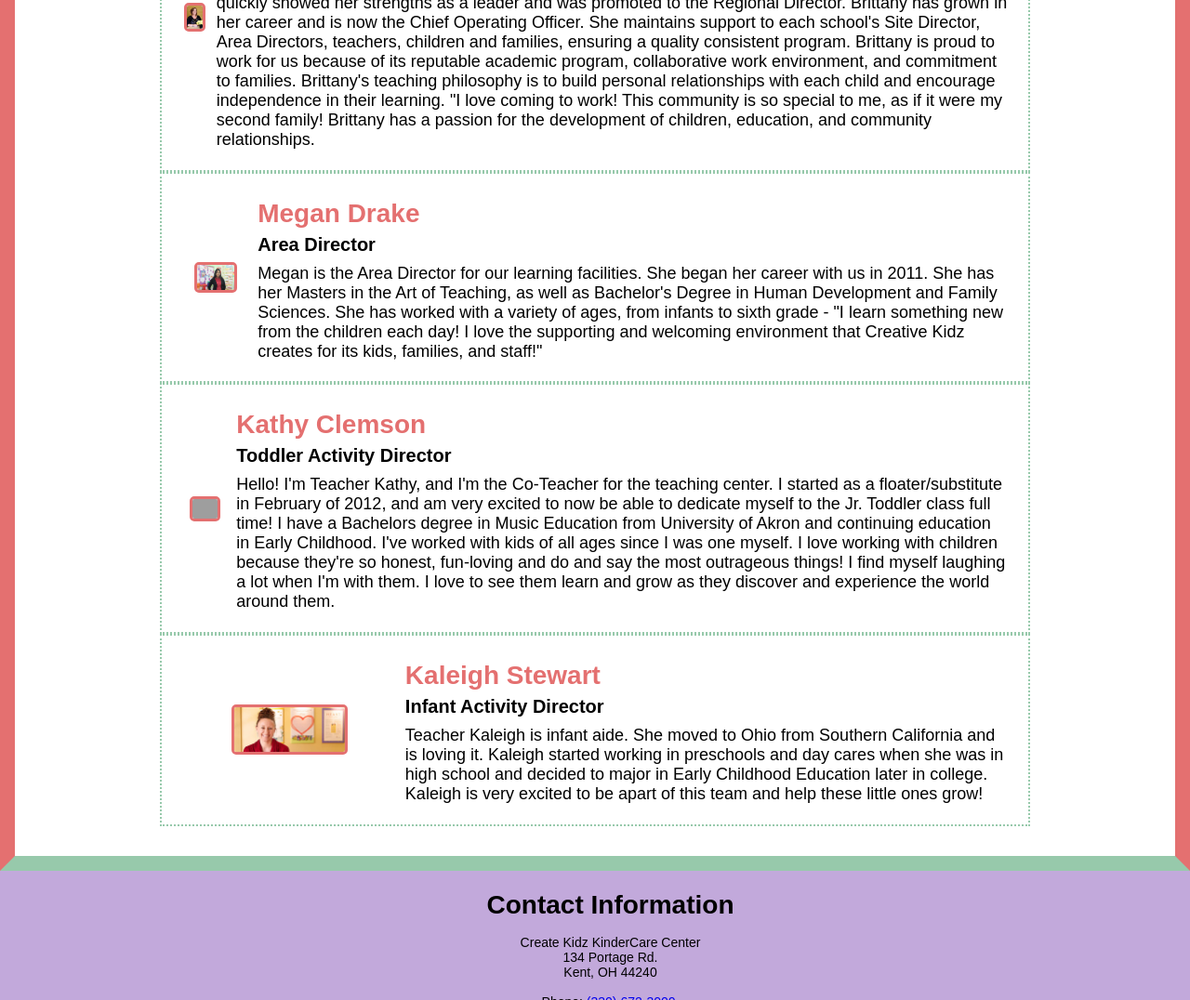
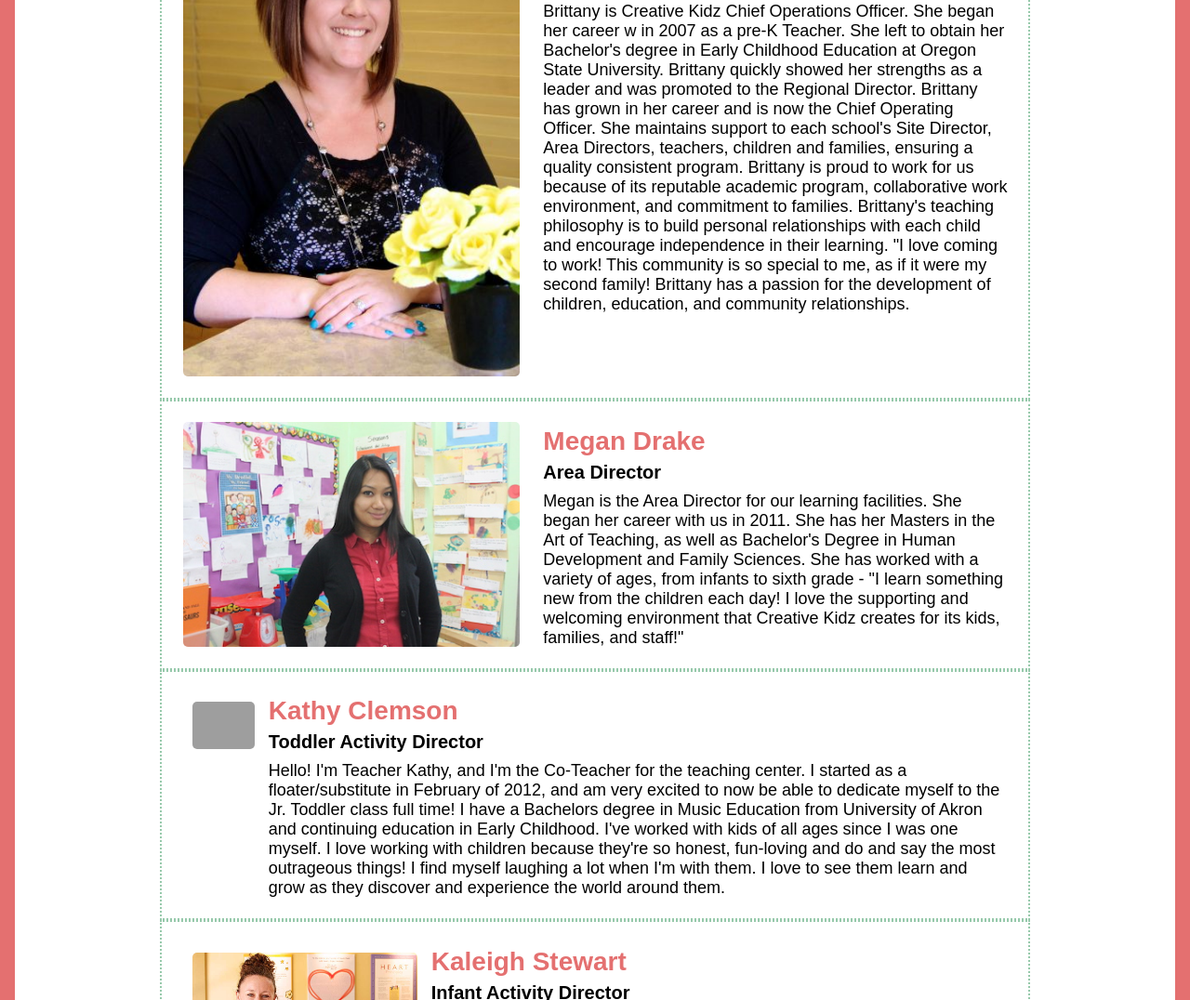
Before and after one commit to KentStateWeb/s2017-creative_kidz_reed_spring2017, a plain HTML site: page prototype/careers.html in a window 1280 px wide. Shown: the part 1724-2800 px from the top of the page at 93% size. Drawn offline with Linux system fonts and the light colour scheme; grey boxes are pictures that could not be loaded; a web font is replaced by a local one.

Commit message:
Updating Pages
Need to change svg (top header), buttons, colors, and career page before posting

```diff
--- a/prototype/careers.html
+++ b/prototype/careers.html
@@ -65,6 +65,7 @@ c0,39.4,31.3,76.6,56.1,77.9c52.3,2.8,57.6-37.9,57.6-42.8"/>
       each with over 20 years of experience.
       All of our teachers meet and exceed DCFS requirements. </p>
 
+
 <div class="Apply">
     <h2 class="application">How to Apply!</h3>
     <p>Interested in joining the Creative Wonders Learning Center teaching
@@ -77,14 +78,9 @@ c0,39.4,31.3,76.6,56.1,77.9c52.3,2.8,57.6-37.9,57.6-42.8"/>
     <h2 class="staff">Meet Our Staff</h1>
   </div>
 
-    <section class="profile">
-      <div class="people">
-
+    <div class="profile">
         <img src = "https://kentstateweb.github.io/s2017-creative_kidz_reed_spring2017/images/Staff/img_1874.jpg"
         class = 'teach' alt ="Brittany Robertson Chief Operations Officer" />
-
-      </div>
-
       <div class="information">
       <h3>Brittany Robertson</h3>
       <h4>Chief Operations Officer</h4>
@@ -104,17 +100,12 @@ c0,39.4,31.3,76.6,56.1,77.9c52.3,2.8,57.6-37.9,57.6-42.8"/>
         <quote>"I love coming to work! This community is so special to me,
         as if it were my second family!</quote>
         Brittany has a passion for
-        the development of children, education, and community relationships.</p>
-      </div>
-    </section>
+        the development of children, education, and community relationships.</p></div>
+    </div>
 
-    <section class="profile">
-
-    <div class="people">
+    <div class="profile">
     <img src = "https://kentstateweb.github.io/s2017-creative_kidz_reed_spring2017/images/Staff/larger.jpg"
     class = 'teach' alt ="Megan Drake Art Director"/>
-  </div>
-
   <div class="information">
     <h3>Megan Drake</h3>
     <h4>Area Director</h4>
@@ -128,16 +119,12 @@ c0,39.4,31.3,76.6,56.1,77.9c52.3,2.8,57.6-37.9,57.6-42.8"/>
         I love the supporting and welcoming environment that Creative Kidz
         creates for its kids, families, and staff!"</quote> </p>
       </div>
-    </section>
+    </div>
 
 
-    <section class="profile">
-
-      <div class="people">
-      <img src = "https://kentstateweb.github.io/s2017-creative_kidz_reed_spring2017/images/Staff/teacher-daycare.jpg"
-      class = 'teach' alt ="Kathy Clemson Toddler Activity Director"/>
-    </div>
-
+    <div class="profile">
+      <div class="extra"><img src = "https://kentstateweb.github.io/s2017-creative_kidz_reed_spring2017/images/Staff/teacher-daycare.jpg" class="extra"
+      alt ="Kathy Clemson Toddler Activity Director"/></div>
     <div class="information">
       <h3>Kathy Clemson</h3>
       <h4>Toddler Activity Director</h4>
@@ -153,15 +140,11 @@ c0,39.4,31.3,76.6,56.1,77.9c52.3,2.8,57.6-37.9,57.6-42.8"/>
       I'm with them. I love to see them learn and grow as they discover
       and experience the world around them. </p>
     </div>
-  </section>
+  </div>
 
-  <section class="profile">
-
-    <div class="people">
-      <img src = "https://kentstateweb.github.io/s2017-creative_kidz_reed_spring2017/images/Staff/Bright-Horizons-Careers.png.jpeg"
-      class = 'teach' alt ="Kaleigh Stewart Infant Activity Director"/>
-    </div>
-
+  <div class="profile">
+      <div class="extra"><img src = "https://kentstateweb.github.io/s2017-creative_kidz_reed_spring2017/images/Staff/Bright-Horizons-Careers.png.jpeg" class="extra"
+      alt ="Kaleigh Stewart Infant Activity Director"/></div>
     <div class="information">
       <h3>Kaleigh Stewart</h3>
       <h4>Infant Activity Director</h4>
@@ -173,7 +156,7 @@ c0,39.4,31.3,76.6,56.1,77.9c52.3,2.8,57.6-37.9,57.6-42.8"/>
       to be apart of this team and help these little ones grow! </p>
       </div>
 
-    </section>
+    </div>
   </div></main>
 
  <footer>
--- a/prototype/style.css
+++ b/prototype/style.css
@@ -179,17 +179,11 @@ body {
   color: #E47070;
 }
 
-/* Index Page Fonts */
-
-
-
 /* Images */
 
 img {
   max-width: 100%;
   border-radius: 5px;
-  border: 3px solid #E47070;
-  display: flex;
 }
 
 /* Paragraph */
@@ -280,7 +274,6 @@ main {
     background-color: #E47070;
 }
 
-
 /* Careers Images Menu */
 
 .profile {
@@ -289,11 +282,22 @@ main {
   margin: auto;
 }
 
-.teach {
+.information {
   text-align: left;
-  max-width: 50%;
-  margin: auto;
+  margin-left: 15px;
 }
+
+.extra {
+  max-width: 100%;
+  margin: 10px;
+}
+
+.teach /* image of teachers */ {
+  max-width: 40%;
+  margin: 10px;
+}
+
+
 
 @media screen and (min-width:650px) {
 
@@ -418,6 +422,7 @@ footer {
 .carousel-cell img {
     max-width: 70%;
     height: auto;
+    display: flex;
 }
 
 .carousel:after {
```
Also changed, not shown: 1 other file.
